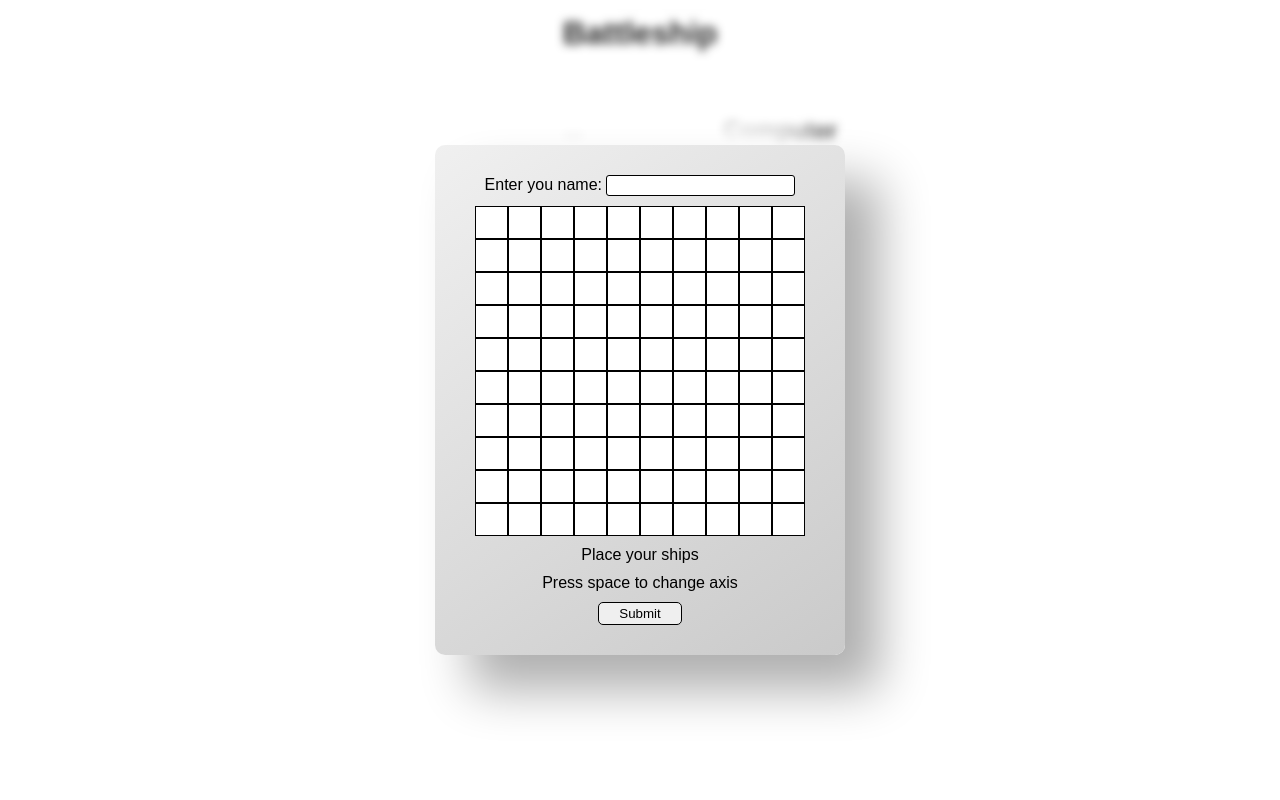
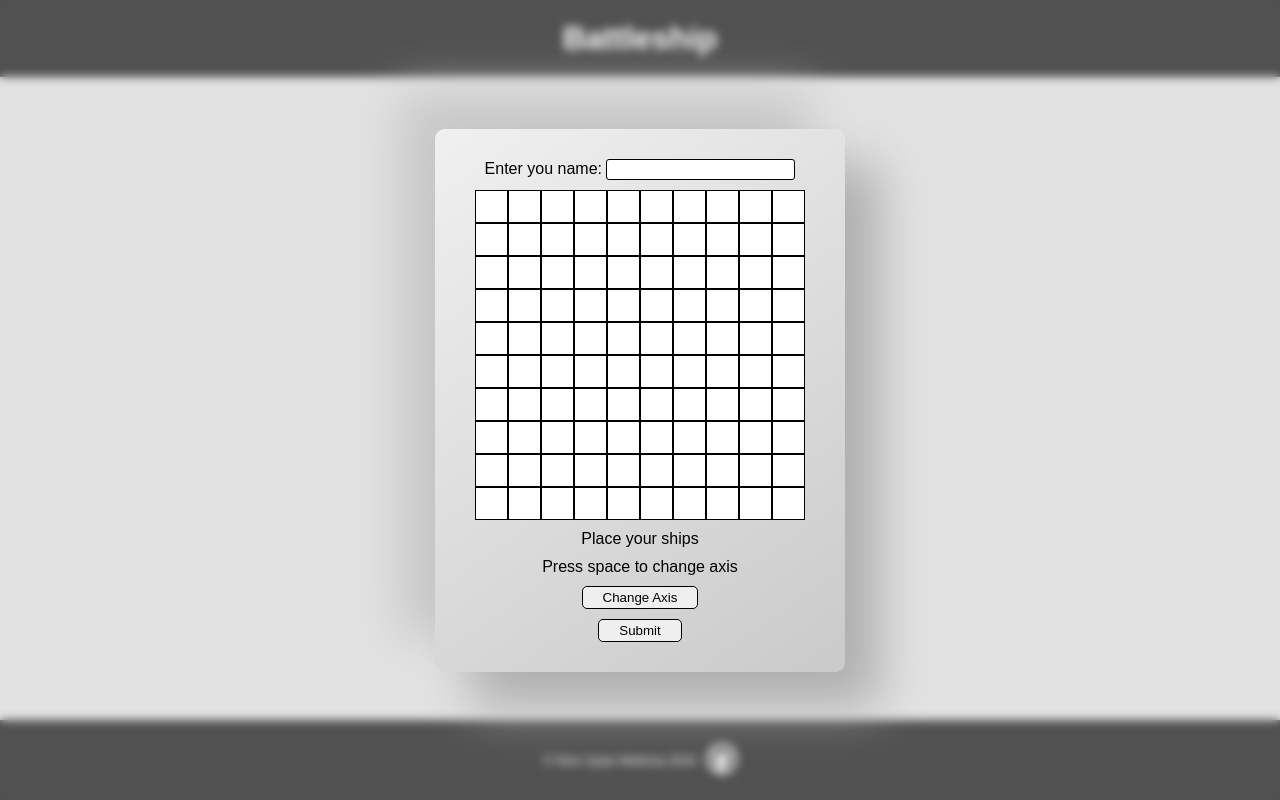
Before and after one commit to FiereEinar/Battleship, a website built with webpack: page src/template.html in a window 1280 px wide. Built offline with nearby package versions, Linux system fonts and the light colour scheme.

Commit message:
refactor: UI

```diff
--- a/src/DOM/controller.js
+++ b/src/DOM/controller.js
@@ -34,6 +34,10 @@ const screenController = (() => {
                 tile.classList.remove(className);
             }
         });
+    };
+
+    const showSubmitWarning = () => {
+        document.querySelector('.warning').innerHTML = 'Please ensure that you placed all your ships and entered your name';
     };
 
     const enableClickEvent = () => {
@@ -89,6 +93,7 @@ const screenController = (() => {
         clearTileClasses,
         hidePrompt,
         showPrompt,
+        showSubmitWarning,
     };
 })();
 
--- a/src/DOM/screen.js
+++ b/src/DOM/screen.js
@@ -14,7 +14,6 @@ const screen = (() => {
     const start = () => {
         const submit = document.querySelector('.submitPrompt');
         const input = document.querySelector('#name');
-        // TODO: bug: the user is able to submit the prompt when editing and it ends up clearing the board
         // TODO: replace the text at the bottom if the user submits without filling the name or placing all the ships
         allowEditing();
 
@@ -22,6 +21,8 @@ const screen = (() => {
             if (input.value.length !== 0 && shipQueue.length === 1) {
                 initializeGame(input.value);
                 screenController.hidePrompt();
+            } else {
+                screenController.showSubmitWarning();
             }
         });
     };
@@ -59,12 +60,21 @@ const screen = (() => {
 
     const startShipPlacement = (ship) => {
         const tiles = document.querySelectorAll('.editContainer > div');
+        const axisBtn = document.querySelector('.changeAxis');
         const shipLength = ship[0][1];
         const shipName = ship[0][0];
         let direction = 'X';
 
         window.addEventListener('keydown', (e) => {
             if (e.key === ' ' && direction === 'X') {
+                direction = 'Y';
+            } else {
+                direction = 'X';
+            }
+        });
+
+        axisBtn.addEventListener('click', () => {
+            if (direction === 'X') {
                 direction = 'Y';
             } else {
                 direction = 'X';
--- a/src/models/computer.js
+++ b/src/models/computer.js
@@ -4,6 +4,7 @@ import { getRandomNum } from '../js/utils.js';
 export default class Computer extends Player {
     constructor() {
         super();
+        // TODO: use a Set();
         this.previousMoves = [];
     }
 
--- a/src/models/gameBoard.js
+++ b/src/models/gameBoard.js
@@ -5,6 +5,7 @@ export default class Gameboard {
     constructor() {
         this.board = this.fillBoard();
         this.aliveShips = [];
+        // TODO: use a Set();
         this.takenSpots = [];
     }
 
--- a/src/styles/style.css
+++ b/src/styles/style.css
@@ -1,3 +1,12 @@
+:root {
+    --primary-dark: #333;
+    --primary-light: #fff;
+    --secondary-light: #ddd;
+    --danger: lightcoral;
+    --ocean: lightblue;
+    --miss: lightgrey;
+}
+
 * {
     margin: 0;
     padding: 0;
@@ -8,16 +17,21 @@
 body {
     position: relative;
     min-height: 100vh;
+    display: flex;
+    flex-direction: column;
+    justify-content: space-between;
+    background-color: var(--secondary-light);
 }
 
 header {
     text-align: center;
-    padding: 15px;
+    padding: 20px;
+    background-color: var(--primary-dark);
+    color: var(--primary-light);
 }
 
 .container {
     width: 100%;
-    min-height: 100%;
     display: flex;
     flex-wrap: wrap;
     justify-content: center;
@@ -42,6 +56,10 @@ header {
 
 .playerContainer > .controls > button {
     width: 80px;
+    padding: 3px 20px;
+    border: 1px solid;
+    border-radius: 5px;
+    background-color: var(--primary-light);
     cursor: pointer;
 }
 
@@ -69,7 +87,7 @@ header {
 .container > div > .playerBoard > .hasShip,
 .container > div > .computerBoard > .hasShip,
 .editContainer > .hasShip {
-    background-color: lightblue;
+    background-color: var(--ocean);
 }
 
 .playerBoard,
@@ -85,16 +103,16 @@ header {
     border: 1px solid;
     width: 33px;
     height: 33px;
-    background-color: #fff;
+    background-color: var(--primary-light);
 }
 
 .container > div > .computerBoard > .discovered,
 .container > div > .playerBoard > .discovered {
-    background-color: lightgrey;
+    background-color: var(--miss);
 }
 .container > div > .computerBoard > .shipHit,
 .container > div > .playerBoard > .shipHit {
-    background-color: lightcoral;
+    background-color: var(--danger);
 }
 
 /* <-------------------------> */
@@ -118,7 +136,7 @@ header {
 }
 
 .promtContainer {
-    background-color: #e0e0e0;
+    background-color: var(--secondary-light);
     display: flex;
     flex-direction: column;
     justify-content: center;
@@ -128,7 +146,7 @@ header {
     background: linear-gradient(145deg, #f0f0f0, #cacaca);
     box-shadow:
         35px 35px 49px #afafaf,
-        -35px -35px 49px #ffffff;
+        -35px -35px 49px #c7c7c7;
     gap: 10px;
 }
 
@@ -152,6 +170,12 @@ header {
     justify-content: center;
     align-items: center;
     margin-top: 10px;
+}
+
+.ships-drag > p {
+    width: 340px;
+    text-align: center;
+    text-wrap: wrap;
 }
 
 .componentContainer {
@@ -179,10 +203,32 @@ header {
     border: 1px solid;
     width: 33px;
     height: 33px;
-    background-color: #fff;
+    background-color: var(--primary-light);
 }
 
 /* <-------------------------> */
+
+footer {
+    height: 10vh;
+    display: flex;
+    font-size: 0.8rem;
+    justify-content: center;
+    align-items: center;
+    background-color: #333;
+    color: #fff;
+    gap: 10px;
+}
+
+footer a img {
+    width: 30px;
+    height: 30px;
+    border-radius: 50%;
+    transition: all 1s ease;
+}
+
+footer a img:hover {
+    transform: rotate(720deg);
+}
 
 /*
 @media (max-width: 600px) {
--- a/src/template.html
+++ b/src/template.html
@@ -37,13 +37,19 @@
                 <div class="boardEditingContainer">
                     <div class="editContainer"></div>
                     <div class="ships-drag">
-                        <p>Place your ships</p>
+                        <p class="warning">Place your ships</p>
                         <p>Press space to change axis</p>
-                        <!-- <div class="componentContainer"></div> -->
+                        <button class="changeAxis">Change Axis</button>
                         <button class="submitPrompt">Submit</button>
                     </div>
                 </div>
             </div>
         </div>
+        <footer>
+            <p>&copy; Nick Xylan Melloria 2024</p>
+            <a target="_blank" href="https://github.com/FiereEinar">
+                <img src="../src/assets/github.png" alt="" />
+            </a>
+        </footer>
     </body>
 </html>
```
Also changed, not shown: README.md (added), dist/images/d765aaab150a250c8165.png (added), dist/index.html, src/assets/github.png (added), 4 other files.
